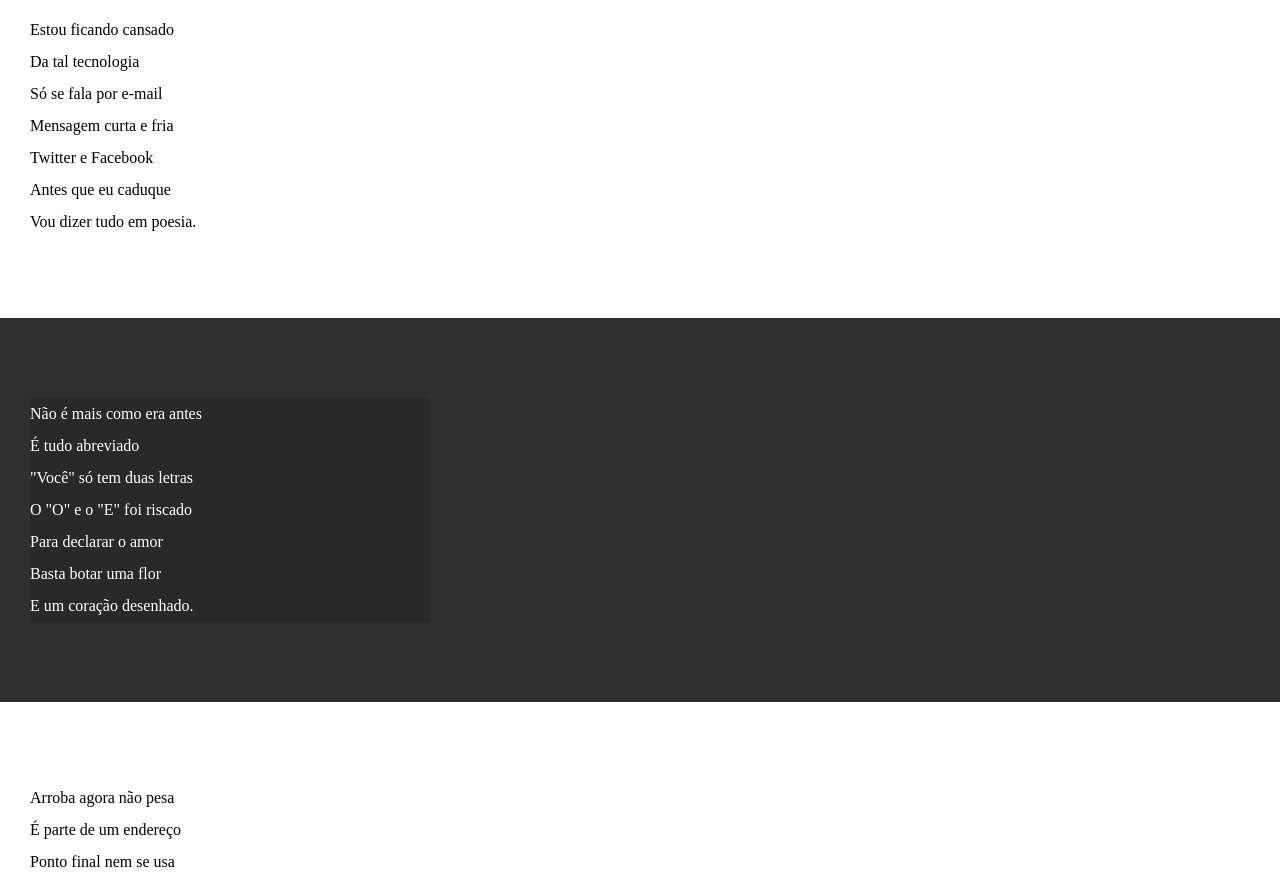
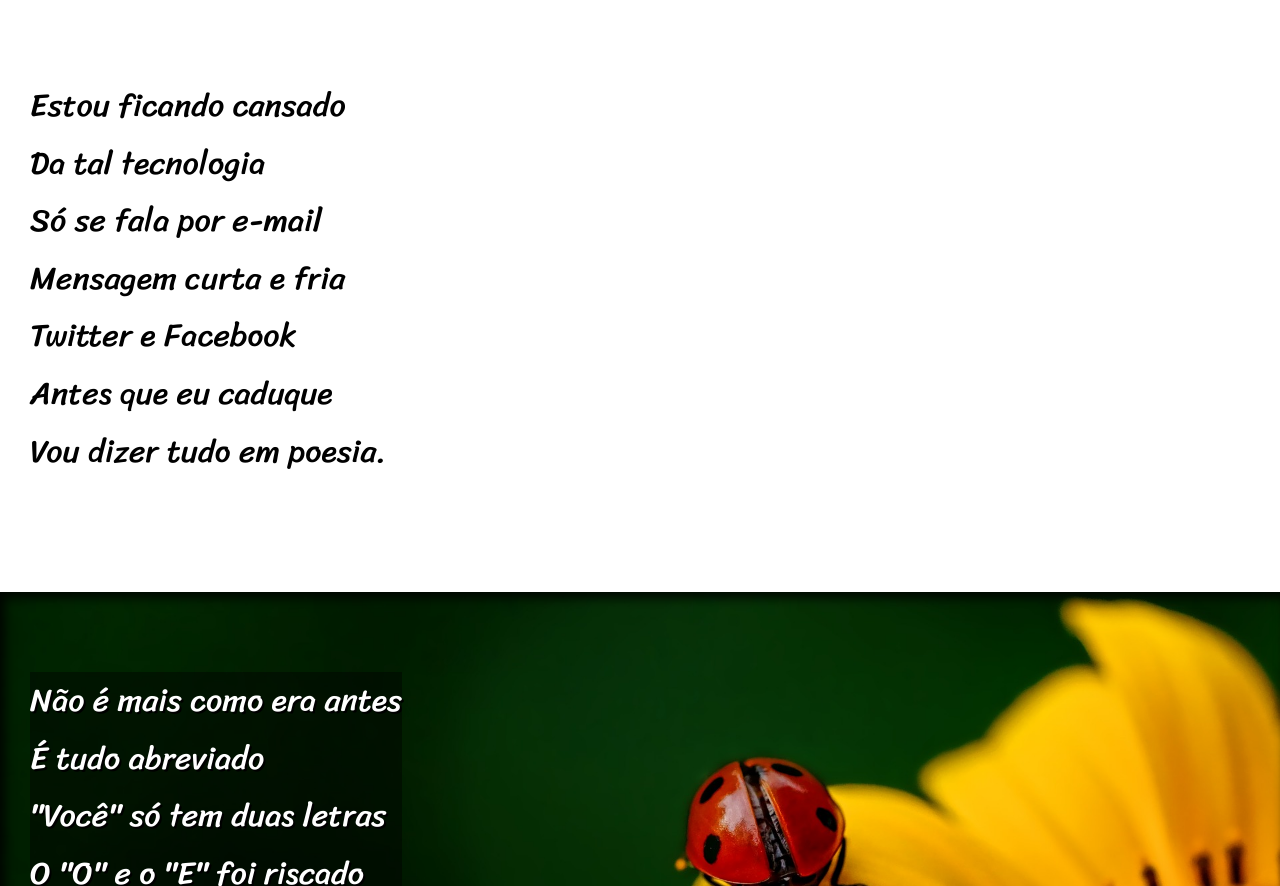
Before and after one commit to mtdzt/HTML-CSS, a plain HTML site: page desafios/d012/index.html in a window 1280 px wide. Shown: the part 221-1107 px from the top of the page. Drawn offline with Linux system fonts and the light colour scheme.

Commit message:
imagens background

```diff
--- a/desafios/d012/assets/style.css
+++ b/desafios/d012/assets/style.css
@@ -1,5 +1,11 @@
 @charset "UTF-8";
-
+@import url('https://fonts.googleapis.com/css2?family=Passion+One&display=swap');
+@import url('https://fonts.googleapis.com/css2?family=Passion+One&family=Sriracha&display=swap');
+:root {
+    --font0: Verdana, Geneva, tahoma, sans-serif;
+    --font1: 'Passion One', cursive;
+    --font2: 'Sriracha', cursive;
+}
 * {
     margin: 0px;
     padding: 0px;
@@ -7,15 +13,19 @@
 html, body {
     min-height: 100vh;
     background-color: darkgrey;
+    font-family: var(--font0);
 }
 header {
     background-color: black;
     color: white;
     text-align: center;
+
 }
 header > h1 {
     padding-top: 50px;
     font-variant: small-caps;
+    font-family: var(--font1);
+    font-size: 7vw;
 }
 header > p {
     padding-bottom: 50px;
@@ -23,8 +33,17 @@ header > p {
 section {
     padding-top: 10vh;
     padding-bottom: 10vh;
-    line-height: 2em;
+    line-height: 1.8em;
     padding-left: 30px;
+    font-family: var(--font2);
+    font-size: 4vw;
+}
+@media (min-width: 1000px) {
+    section {
+    font-size: 2.5vw;}
+}
+section p {
+    padding-bottom: 1em;
 }
  section.normal {
     background-color: white;
@@ -33,11 +52,23 @@ section {
  section.imagem {
     background-color: rgb(49, 48, 48);
     color: white;
+    box-shadow: inset 5px 6px 11px 0px rgba(0, 0, 0, 0.849);
+    background-attachment: fixed;
 
  }
  section.imagem p {
-    width: 400px;
-    background-color: rgba(0, 0, 0, 0.151);
+    background-color: rgba(0, 0, 0, 0.425);
+    display: inline-block;
+    text-shadow: 2px 2px 0px black;
+ }
+ section#img01 {
+    background-image: url(../imagens/background001.jpg);
+    background-position: right;
+    background-size: cover;
+ }
+ section#img02 {
+    background-image: url(../imagens/background002.jpg);
+    background-size: cover;
  }
 a {
     color: white;
--- a/desafios/d012/index.html
+++ b/desafios/d012/index.html
@@ -27,7 +27,7 @@
 
 
 
-    <section class="imagem">
+    <section class="imagem" id="img01">
         <p>
             Não é mais como era antes<br>
             É tudo abreviado <br>
@@ -65,7 +65,7 @@
 
 
 
-    <section class="imagem">
+    <section class="imagem" id="img02">
         <p>
             Tenho saudade das cartas<br>
             Escritas com a própria mão<br>
```
